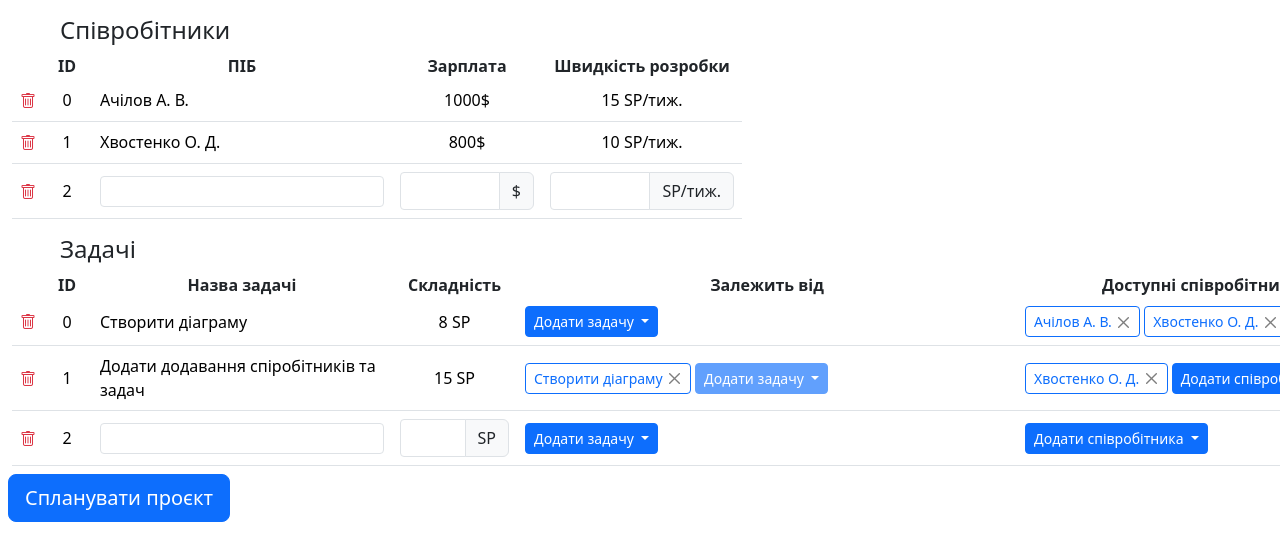
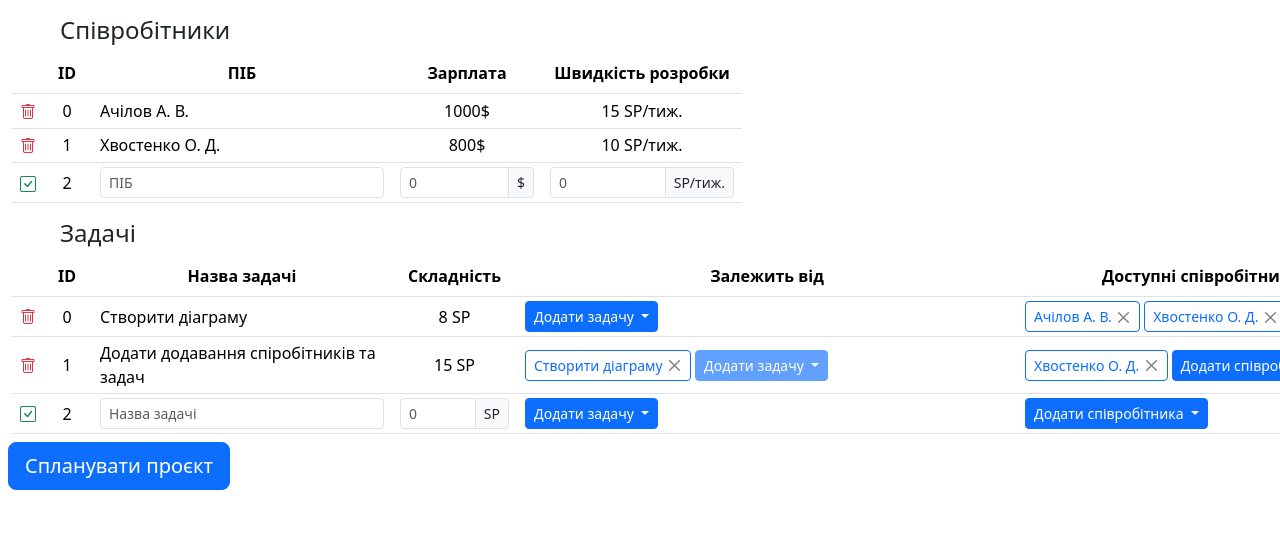
Before and after one commit to AndrryArmor/Everplanner, a Vue app in the folder Frontend/: page / in a window 1280 px wide. Shown: the top 560 px of the page. Built offline with nearby package versions, Linux system fonts and the light colour scheme.

Commit message:
Add adding and deleting tasks, workers and dependencies.

```diff
--- a/Frontend/src/components/Planner.vue
+++ b/Frontend/src/components/Planner.vue
@@ -6,9 +6,11 @@
         <div class="col-auto">
           <table class="table m-0">
             <thead>
+              <tr>
                 <th v-for="header in workersTableHeaders">
                   {{ header }}
                 </th>
+              </tr>
             </thead>
             <tbody>
               <PlannerWorker
@@ -17,11 +19,13 @@
                 :worker="worker"
                 :dollar-sign="dollarSign"
                 :development-velocity-metric="developmentVelocityMetric"
+                @delete-worker="deleteWorker"
               />
               <PlannerNewWorker
-                :new-worker-id="getNewWorkerId()"
+                :new-worker-id="newWorkerId"
                 :dollar-sign="dollarSign"
                 :development-velocity-metric="developmentVelocityMetric"
+                @add-new-worker="addNewWorker"
               />
             </tbody>
           </table>
@@ -34,9 +38,11 @@
         <div class="col-auto">
           <table class="table m-0">
             <thead>
+              <tr>
                 <th v-for="header in tasksTableHeaders">
                   {{ header }}
                 </th>
+              </tr>
             </thead>
             <tbody>
               <PlannerTask
@@ -46,12 +52,18 @@
                 :tasks="tasks"
                 :workers="workers"
                 :story-points-sign="storyPointsSign"
+                @delete-task="deleteTask"
+                @add-parent-task="addParentTask"
+                @delete-parent-task="deleteParentTask"
+                @add-available-worker="addAvailableWorker"
+                @delete-available-worker="deleteAvailableWorker"
               />
               <PlannerNewTask
-                :new-task-id="getNewTaskId()"
+                :new-task-id="newTaskId"
                 :tasks="tasks"
                 :workers="workers"
                 :story-points-sign="storyPointsSign"
+                @add-new-task="addNewTask"
               />
             </tbody>
           </table>
@@ -63,11 +75,13 @@
 </template>
 
 <script setup>
-import { ref, computed } from "vue";
+import { ref, computed, watchEffect } from "vue";
 import PlannerWorker from "./PlannerWorker.vue";
 import PlannerNewWorker from "./PlannerNewWorker.vue";
 import PlannerTask from "./PlannerTask.vue";
 import PlannerNewTask from "./PlannerNewTask.vue";
+
+const emit = defineEmits(["planProject"]);
 
 const dollarSign = "$";
 const storyPointsSign = "SP";
@@ -89,9 +103,21 @@ const workers = ref([
   },
 ]);
 
-function getNewWorkerId() {
-  var sortedWorkers = workers.value.toSorted((worker1, worker2) => worker1.id - worker2.id);
+const newWorkerId = computed(() => {
+  if (workers.value.length === 0) {
+    return 0;
+  }
+
+  const sortedWorkers = [...workers.value].sort((worker1, worker2) => worker1.id - worker2.id);
   return sortedWorkers[sortedWorkers.length - 1].id + 1;
+});
+
+function addNewWorker(worker) {
+  workers.value = [...workers.value, worker];
+}
+
+function deleteWorker(workerId) {
+  workers.value = workers.value.filter((worker) => worker.id != workerId);
 }
 
 const tasksTableHeaders = [
@@ -119,9 +145,59 @@ const tasks = ref([
   },
 ]);
 
-function getNewTaskId() {
-  var sortedTasks = tasks.value.toSorted((task1, task2) => task1.id - task2.id);
+const newTaskId = computed(() => {
+  if (tasks.value.length === 0) {
+    return 0;
+  }
+
+  var sortedTasks = [...tasks.value].sort((task1, task2) => task1.id - task2.id);
   return sortedTasks[sortedTasks.length - 1].id + 1;
+});
+
+// Видаляє неіснуючі батьківські задачі зі списку батьків кожної з задач
+// і неіснуючих співробітників із списку доступнимх співробітників кожної з задач.
+watchEffect(() => {
+  tasks.value.forEach((task) => {
+    task.parentTasks = task.parentTasks.filter((parentTask) => {
+      // Шукає чи є серед усіх задач хоча б одна, яка дорівнює parentTask.
+      // Якщо нема - значить parentTask це видалена задача.
+      return tasks.value.some((t) => t.id == parentTask);
+    });
+
+    task.availableWorkers = task.availableWorkers.filter((worker) => {
+      // Шукає чи є серед усіх співробітників хоча б один, який дорівнює worker.
+      // Якщо нема - значить worker це видалений співробітник.
+      return workers.value.some((w) => w.id == worker);
+    });
+  });
+});
+
+function addNewTask(task) {
+  tasks.value = [...tasks.value, task];
+}
+
+function deleteTask(taskId) {
+  tasks.value = tasks.value.filter((task) => task.id != taskId);
+}
+
+function addParentTask(taskId, parentTaskId) {
+  var foundTask = tasks.value.find((task) => task.id == taskId);
+  foundTask.parentTasks = [...foundTask.parentTasks, parentTaskId];
+}
+
+function deleteParentTask(taskId, parentTaskId) {
+  var foundTask = tasks.value.find((task) => task.id == taskId);
+  foundTask.parentTasks = foundTask.parentTasks.filter((task) => task != parentTaskId);
+}
+
+function addAvailableWorker(taskId, workerId) {
+  var foundTask = tasks.value.find((task) => task.id == taskId);
+  foundTask.availableWorkers = [...foundTask.availableWorkers, workerId];
+}
+
+function deleteAvailableWorker(taskId, workerId) {
+  var foundTask = tasks.value.find((task) => task.id == taskId);
+  foundTask.availableWorkers = foundTask.availableWorkers.filter((task) => task != workerId);
 }
 </script>
 
@@ -133,9 +209,14 @@ function getNewTaskId() {
     text-align: center;
   }
 
-  :deep(td) button.trashbin {
+  :deep(td) {
+    padding-top: 0.25em;
+    padding-bottom: 0.25em;
+
+    button.action {
       border-width: 0px;
       margin: -0.25em -0.25em -0.25em -0.25em;
+    }
   }
 
   :deep(.btn-close) {
@@ -249,5 +330,11 @@ $td-complexity-width: 125px;
 
 :deep(.dropdown) {
   position: static;
+
+  .dropdown-menu {
+    height: auto;
+    max-height: 200px;
+    overflow-x: hidden;
+  }
 }
 </style>
--- a/Frontend/src/components/PlannerNewTask.vue
+++ b/Frontend/src/components/PlannerNewTask.vue
@@ -1,22 +1,28 @@
 <template>
   <tr>
     <td>
-      <button type="button" class="btn btn-outline-danger p-1 trashbin">
-        <i class="bi bi-trash"></i>
+      <button type="button" class="btn btn-outline-success p-1 action" @click="addNewTask">
+        <i class="bi bi-check-square"></i>
       </button>
     </td>
     <td>{{ newTask.id }}</td>
     <td>
-      <input type="text" class="form-control form-control-sm" v-model="newTask.name" />
+      <input
+        type="text"
+        class="form-control form-control-sm"
+        v-model="newTask.name"
+        placeholder="Назва задачі"
+      />
     </td>
     <td>
-      <div class="input-group">
+      <div class="input-group input-group-sm">
         <input
           type="number"
           min="0"
           max="100"
-          class="form-control form-control-sm"
+          class="form-control"
           v-model="newTask.complexity"
+          placeholder="0"
         />
         <span class="input-group-text">{{ storyPointsSign }}</span>
       </div>
@@ -29,21 +35,27 @@
             :key="parentTaskId"
             class="col-auto border-primary text-primary inline-item"
           >
-            {{ tasks[parentTaskId].name }}
-            <button type="button" class="btn-close"></button>
+            {{ tasks.find((t) => t.id == parentTaskId).name }}
+            <button
+              type="button"
+              class="btn-close"
+              @click="deleteParentTask(parentTaskId)"
+            ></button>
           </div>
           <div class="col-auto dropdown p-0">
             <button
               class="btn btn-sm btn-primary dropdown-toggle"
               type="button"
               data-bs-toggle="dropdown"
-              :disabled="!hasAnyParentTasksToAdd()"
+              :disabled="!hasAnyParentTasksToAdd"
             >
               Додати задачу
             </button>
-            <ul class="dropdown-menu">
-              <li v-for="taskToAdd in getAvailableParentTasksToAdd()" :key="taskToAdd.id">
-                <a class="dropdown-item" href="#">{{ taskToAdd.name }}</a>
+            <ul ref="dropdownAddParentTask" class="dropdown-menu">
+              <li v-for="parentTask in availableParentTasksToAdd" :key="parentTask.id">
+                <a class="dropdown-item" href="#" @click="addParentTask(parentTask.id)">
+                  {{ parentTask.name }}
+                </a>
               </li>
             </ul>
           </div>
@@ -58,21 +70,27 @@
             :key="workerId"
             class="col-auto border-primary text-primary inline-item"
           >
-            {{ workers[workerId].name }}
-            <button type="button" class="btn-close"></button>
+            {{ workers.find((w) => w.id == workerId).name }}
+            <button
+              type="button"
+              class="btn-close"
+              @click="deleteAvailableWorker(workerId)"
+            ></button>
           </div>
           <div class="col-auto p-0 dropdown">
             <button
               class="btn btn-sm btn-primary dropdown-toggle"
               type="button"
               data-bs-toggle="dropdown"
-              :disabled="!hasAnyAvailableWorkersForTaskToAdd()"
+              :disabled="!hasAnyAvailableWorkersForTaskToAdd"
             >
               Додати співробітника
             </button>
-            <ul class="col-auto dropdown-menu">
-              <li v-for="worker in getAvailableWorkersForTaskToAdd()" :key="worker.id">
-                <a class="dropdown-item" href="#">{{ worker.name }}</a>
+            <ul ref="dropdownAddAvailableWorker" class="col-auto dropdown-menu">
+              <li v-for="worker in availableWorkersForTaskToAdd" :key="worker.id">
+                <a class="dropdown-item" href="#" @click="addAvailableWorker(worker.id)">
+                  {{ worker.name }}
+                </a>
               </li>
             </ul>
           </div>
@@ -83,33 +101,65 @@
 </template>
 
 <script setup>
-import { ref, computed } from "vue";
+import { ref, computed, watchEffect } from "vue";
 
 const props = defineProps(["newTaskId", "tasks", "workers", "storyPointsSign"]);
-const emit = defineEmits(["addTask", "addParentTask", "addAvailableWorker"]);
+const emit = defineEmits(["addNewTask"]);
 
-const newTask = ref({
+const dropdownAddParentTask = ref(null);
+const dropdownAddAvailableWorker = ref(null);
+
+var newTask = resetNewTask();
+function resetNewTask() {
+  return ref({
     id: props.newTaskId,
     name: "",
     complexity: null,
     parentTasks: [],
     availableWorkers: [],
   });
+}
+watchEffect(() => (newTask.value.id = props.newTaskId));
 
-function getAvailableParentTasksToAdd() {
+const availableParentTasksToAdd = computed(() => {
   return props.tasks.filter((task) => !newTask.value.parentTasks.includes(task.id));
+});
+
+const hasAnyParentTasksToAdd = computed(() => {
+  return availableParentTasksToAdd.value.length > 0;
+});
+
+const availableWorkersForTaskToAdd = computed(() => {
+  return props.workers.filter((worker) => !newTask.value.availableWorkers.includes(worker.id));
+});
+
+const hasAnyAvailableWorkersForTaskToAdd = computed(() => {
+  return availableWorkersForTaskToAdd.value.length > 0;
+});
+
+function addNewTask() {
+  emit("addNewTask", newTask.value);
+  newTask = resetNewTask();
 }
 
-function hasAnyParentTasksToAdd() {
-  return getAvailableParentTasksToAdd().length > 0;
+function addParentTask(parentTaskId) {
+  newTask.value.parentTasks = [...newTask.value.parentTasks, parentTaskId];
+  dropdownAddParentTask.value.classList.remove("show");
 }
 
-function getAvailableWorkersForTaskToAdd() {
-  return props.workers.filter((worker) => !newTask.value.availableWorkers.includes(worker.id));
+function deleteParentTask(parentTaskId) {
+  newTask.value.parentTasks = newTask.value.parentTasks.filter((task) => task != parentTaskId);
 }
 
-function hasAnyAvailableWorkersForTaskToAdd() {
-  return getAvailableWorkersForTaskToAdd().length > 0;
+function addAvailableWorker(workerId) {
+  newTask.value.availableWorkers = [...newTask.value.availableWorkers, workerId];
+  dropdownAddAvailableWorker.value.classList.remove("show");
+}
+
+function deleteAvailableWorker(workerId) {
+  newTask.value.availableWorkers = newTask.value.availableWorkers.filter(
+    (worker) => worker != workerId
+  );
 }
 </script>
 
--- a/Frontend/src/components/PlannerNewWorker.vue
+++ b/Frontend/src/components/PlannerNewWorker.vue
@@ -1,35 +1,40 @@
 <template>
   <tr>
     <td>
-      <button type="button" class="btn btn-outline-danger p-1 trashbin">
-        <i class="bi bi-trash"></i>
+      <button type="button" class="btn btn-outline-success p-1 action" @click="addNewWorker">
+        <i class="bi bi-check-square"></i>
       </button>
     </td>
+    <td>{{ newWorker.id }}</td>
     <td>
-      {{ newWorker.id }}
+      <input
+        type="text"
+        class="form-control form-control-sm"
+        v-model="newWorker.name"
+        placeholder="ПІБ"
+      />
     </td>
     <td>
-      <input type="text" class="form-control form-control-sm" v-model="newWorker.name" />
-    </td>
-    <td>
-      <div class="input-group">
+      <div class="input-group input-group-sm">
         <input
           type="number"
           min="0"
-          class="form-control form-control-sm"
+          class="form-control"
           v-model="newWorker.salary"
+          placeholder="0"
         />
         <span class="input-group-text">{{ dollarSign }}</span>
       </div>
     </td>
     <td>
-      <div class="input-group">
+      <div class="input-group input-group-sm">
         <input
           type="number"
           min="0"
           max="1000"
-          class="form-control form-control-sm"
+          class="form-control"
           v-model="newWorker.developmentVelocity"
+          placeholder="0"
         />
         <span class="input-group-text">{{ developmentVelocityMetric }}</span>
       </div>
@@ -38,17 +43,26 @@
 </template>
 
 <script setup>
-import { ref, computed } from "vue";
+import { ref, watchEffect } from "vue";
 
 const props = defineProps(["newWorkerId", "dollarSign", "developmentVelocityMetric"]);
-const emit = defineEmits(["addWorker"]);
+const emit = defineEmits(["addNewWorker"]);
 
-const newWorker = ref({
-  id: props.newWorkerId,
-  name: "",
-  salary: null,
-  developmentVelocity: null,
-});
+var newWorker = resetNewWorker();
+function resetNewWorker() {
+  return ref({
+    id: props.newWorkerId,
+    name: "",
+    salary: null,
+    developmentVelocity: null,
+  });
+}
+watchEffect(() => (newWorker.value.id = props.newWorkerId));
+
+function addNewWorker() {
+  emit("addNewWorker", newWorker.value);
+  newWorker = resetNewWorker();
+}
 </script>
 
 <style scoped lang="scss"></style>
--- a/Frontend/src/components/PlannerTask.vue
+++ b/Frontend/src/components/PlannerTask.vue
@@ -1,7 +1,7 @@
 <template>
   <tr>
     <td>
-      <button type="button" class="btn btn-outline-danger p-1 trashbin">
+      <button type="button" class="btn btn-outline-danger p-1 action" @click="deleteTask">
         <i class="bi bi-trash"></i>
       </button>
     </td>
@@ -14,23 +14,30 @@
           <div
             v-for="parentTaskId in task.parentTasks"
             :key="parentTaskId"
+            ref="parentTasksItems"
             class="col-auto border-primary text-primary inline-item"
           >
-            {{ tasks[parentTaskId].name }}
-            <button type="button" class="btn-close"></button>
+            {{ tasks.find((t) => t.id == parentTaskId).name }}
+            <button
+              type="button"
+              class="btn-close"
+              @click="deleteParentTask(parentTaskId)"
+            ></button>
           </div>
           <div class="col-auto dropdown p-0">
             <button
               class="btn btn-sm btn-primary dropdown-toggle"
               type="button"
               data-bs-toggle="dropdown"
-              :disabled="!hasAnyParentTasksToAdd(task.id)"
+              :disabled="!hasAnyParentTasksToAdd"
             >
               Додати задачу
             </button>
-            <ul class="dropdown-menu">
-              <li v-for="taskToAdd in getAvailableParentTasksToAdd(task.id)" :key="taskToAdd.id">
-                <a class="dropdown-item" href="#">{{ taskToAdd.name }}</a>
+            <ul ref="dropdownAddParentTask" class="dropdown-menu">
+              <li v-for="parentTask in availableParentTasksToAdd" :key="parentTask.id">
+                <a class="dropdown-item" href="#" @click="addParentTask(parentTask.id)">
+                  {{ parentTask.name }}
+                </a>
               </li>
             </ul>
           </div>
@@ -45,21 +52,27 @@
             :key="workerId"
             class="col-auto border-primary text-primary inline-item"
           >
-            {{ workers[workerId].name }}
-            <button type="button" class="btn-close"></button>
+            {{ workers.find((w) => w.id == workerId).name }}
+            <button
+              type="button"
+              class="btn-close"
+              @click="deleteAvailableWorker(workerId)"
+            ></button>
           </div>
           <div class="col-auto p-0 dropdown">
             <button
               class="btn btn-sm btn-primary dropdown-toggle"
               type="button"
               data-bs-toggle="dropdown"
-              :disabled="!hasAnyAvailableWorkersForTaskToAdd(task.id)"
+              :disabled="!hasAnyAvailableWorkersForTaskToAdd"
             >
               Додати співробітника
             </button>
-            <ul class="col-auto dropdown-menu">
-              <li v-for="worker in getAvailableWorkersForTaskToAdd(task.id)" :key="worker.id">
-                <a class="dropdown-item" href="#">{{ worker.name }}</a>
+            <ul ref="dropdownAddAvailableWorker" class="col-auto dropdown-menu">
+              <li v-for="worker in availableWorkersForTaskToAdd" :key="worker.id">
+                <a class="dropdown-item" href="#" @click="addAvailableWorker(worker.id)">
+                  {{ worker.name }}
+                </a>
               </li>
             </ul>
           </div>
@@ -73,26 +86,54 @@
 import { ref, computed } from "vue";
 
 const props = defineProps(["task", "tasks", "workers", "storyPointsSign"]);
-const emit = defineEmits(["deleteTask", 'addParentTask', 'addAvailableWorker']);
+const emit = defineEmits([
+  "deleteTask",
+  "addParentTask",
+  "deleteParentTask",
+  "addAvailableWorker",
+  "deleteAvailableWorker",
+]);
 
-function getAvailableParentTasksToAdd(taskId) {
-  return props.tasks.filter(
-    (task) => task.id != taskId && !props.tasks[taskId].parentTasks.includes(task.id)
-  );
+const dropdownAddParentTask = ref(null);
+const dropdownAddAvailableWorker = ref(null);
+const parentTasksItems = ref([]);
+
+const availableParentTasksToAdd = computed(() => {
+  return props.tasks.filter((t) => t.id != props.task.id && !props.task.parentTasks.includes(t.id));
+});
+
+const hasAnyParentTasksToAdd = computed(() => {
+  return availableParentTasksToAdd.value.length > 0;
+});
+
+const availableWorkersForTaskToAdd = computed(() => {
+  return props.workers.filter((worker) => !props.task.availableWorkers.includes(worker.id));
+});
+
+const hasAnyAvailableWorkersForTaskToAdd = computed(() => {
+  return availableWorkersForTaskToAdd.value.length > 0;
+});
+
+function deleteTask() {
+  emit("deleteTask", props.task.id);
 }
 
-function hasAnyParentTasksToAdd(taskId) {
-  return getAvailableParentTasksToAdd(taskId).length > 0;
+function addParentTask(parentTaskId) {
+  emit("addParentTask", props.task.id, parentTaskId);
+  dropdownAddParentTask.value.classList.remove("show");
 }
 
-function getAvailableWorkersForTaskToAdd(taskId) {
-  return props.workers.filter(
-    (worker) => !props.tasks[taskId].availableWorkers.includes(worker.id)
-  );
+function deleteParentTask(parentTaskId) {
+  emit("deleteParentTask", props.task.id, parentTaskId);
 }
 
-function hasAnyAvailableWorkersForTaskToAdd(taskId) {
-  return getAvailableWorkersForTaskToAdd(taskId).length > 0;
+function addAvailableWorker(workerId) {
+  emit("addAvailableWorker", props.task.id, workerId);
+  dropdownAddAvailableWorker.value.classList.remove("show");
+}
+
+function deleteAvailableWorker(workerId) {
+  emit("deleteAvailableWorker", props.task.id, workerId);
 }
 </script>
 
--- a/Frontend/src/components/PlannerWorker.vue
+++ b/Frontend/src/components/PlannerWorker.vue
@@ -1,7 +1,7 @@
 <template>
   <tr>
     <td>
-      <button type="button" class="btn btn-outline-danger p-1 trashbin">
+      <button type="button" class="btn btn-outline-danger p-1 action" @click="deleteWorker">
         <i class="bi bi-trash"></i>
       </button>
     </td>
@@ -13,10 +13,12 @@
 </template>
 
 <script setup>
-import { ref, computed } from "vue";
-
 const props = defineProps(["worker", "dollarSign", "developmentVelocityMetric"]);
 const emit = defineEmits(["deleteWorker"]);
+
+function deleteWorker() {
+  emit("deleteWorker", props.worker.id);
+}
 </script>
 
 <style scoped lang="scss"></style>
```
Lines whose indentation alone changed are shown as unchanged.
